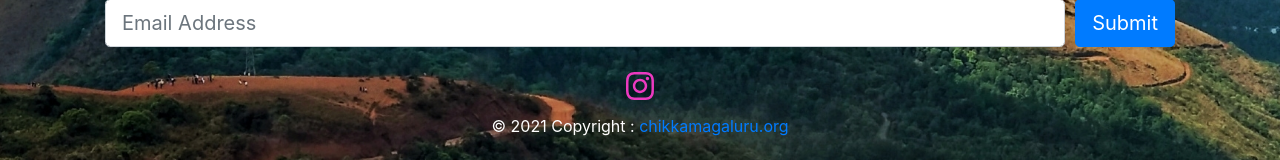
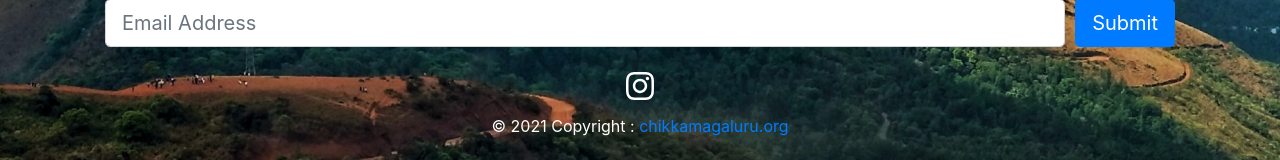
Before and after one commit to chikkamagaluru/chipmaglore, a React (Create React App) app: page / in a window 1280 px wide. Shown: the part 606-766 px from the top of the page. Built offline with nearby package versions, Linux system fonts and the light colour scheme.

Commit message:
Update Instagram ILogo Icon

```diff
--- a/src/components/comingsoon/newcomingsoon.css
+++ b/src/components/comingsoon/newcomingsoon.css
@@ -54,7 +54,7 @@ Form {
   }
 
   a.instagram {
-    color: rgb(236, 58, 192);
+    color: rgb(255, 255, 255);
   }
 
   p {
```
